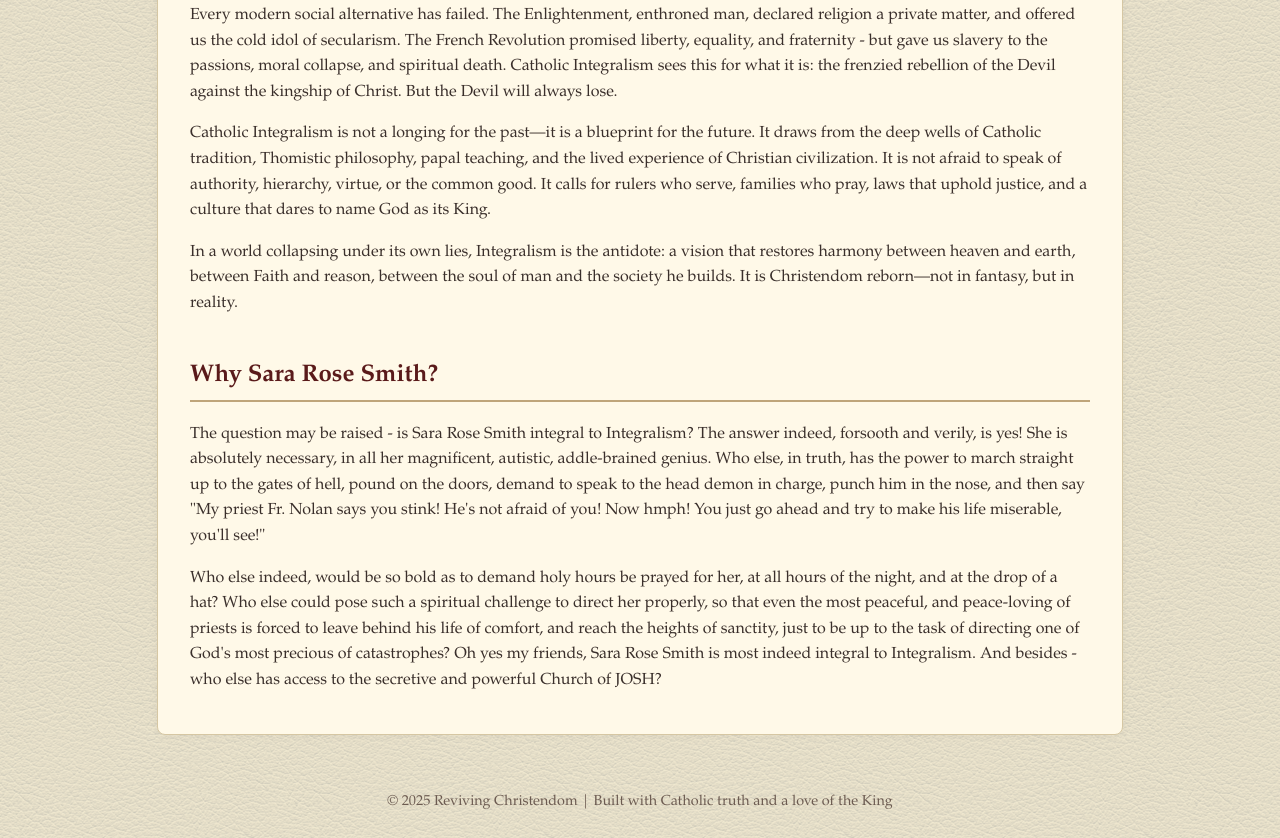
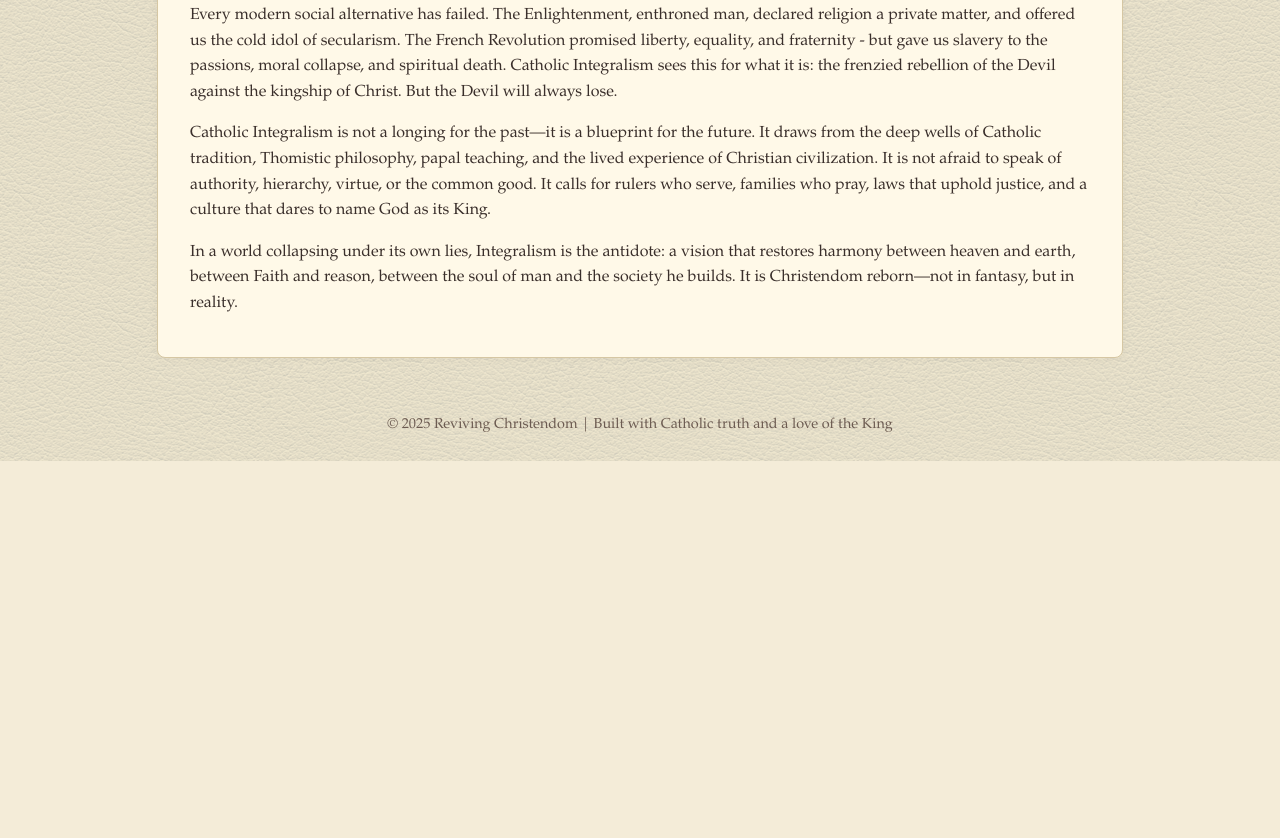
Before and after one commit to FatherVeritas/Res-Publica-Christiana, a plain HTML site: page index.html in a window 1280 px wide. Shown: the part 1245-2083 px from the top of the page. After the commit the page ends 1706 px from the top, so only its background shows below. Drawn offline with Linux system fonts and the light colour scheme.

Commit message:
Update index.html

```diff
--- a/index.html
+++ b/index.html
@@ -136,15 +136,6 @@ In a world collapsing under its own lies, Integralism is the antidote: a vision
 </p>
     </section>
 
-    <section>
-      <h2>Why Sara Rose Smith?</h2>
-      <p>
-  The question may be raised - is Sara Rose Smith integral to Integralism? The answer indeed, forsooth and verily, is yes! She is absolutely necessary, in all her magnificent, autistic, addle-brained genius. Who else, in truth, has the power to march straight up to the gates of hell, pound on the doors, demand to speak to the head demon in charge, punch him in the nose, and then say "My priest Fr. Nolan says you stink! He's not afraid of you! Now hmph! You just go ahead and try to make his life miserable, you'll see!"
-      </P>
-          <p>
-    Who else indeed, would be so bold as to demand holy hours be prayed for her, at all hours of the night, and at the drop of a hat? Who else could pose such a spiritual challenge to direct her properly, so that even the most peaceful, and peace-loving of priests is forced to leave behind his life of comfort, and reach the heights of sanctity, just to be up to the task of directing one of God's most precious of catastrophes?  Oh yes my friends, Sara Rose Smith is most indeed integral to Integralism. And besides - who else has access to the secretive and powerful Church of JOSH?
-      </p>
-
   </main>
 
 
```
